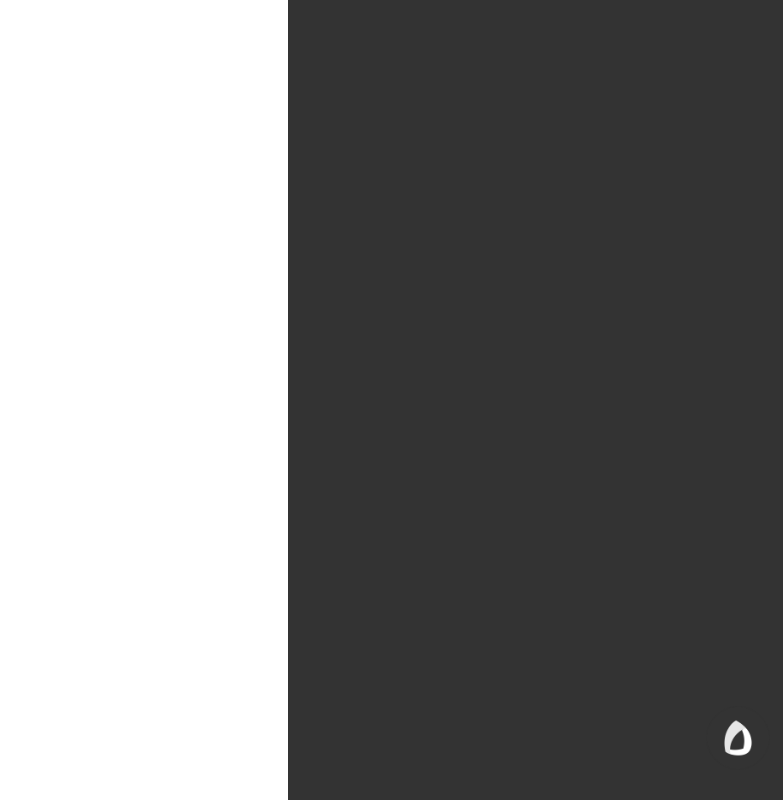
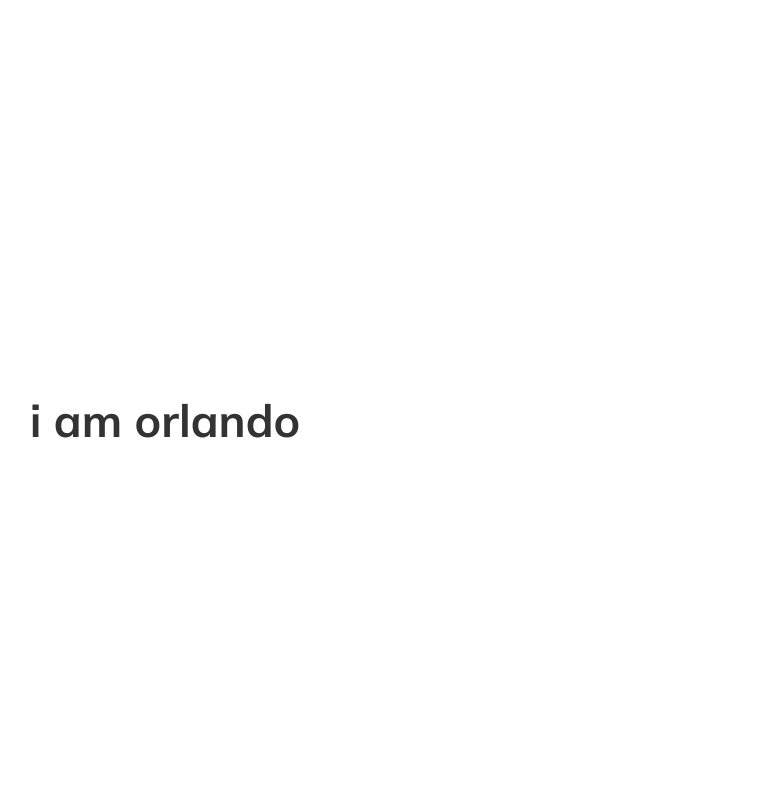
Before and after one commit to 0rland0Wats0n/orlandowatson.me, a React (Create React App) app: page / in a window 1280 px wide. Shown: the whole page, without its empty margins (480-1263 px from the left). Built offline with nearby package versions, Linux system fonts and the light colour scheme.

Commit message:
logic kinda works need more testing tho

```diff
--- a/src/App.tsx
+++ b/src/App.tsx
@@ -1,9 +1,8 @@
 import './styles/App.scss';
 
-import React, { useLayoutEffect, useState } from 'react';
+import React, { useEffect, useRef, useState, useMemo } from 'react';
 
 import RESUME_DATA, { SocialLogos } from './lib/resume.data';
-import LOGO from './media/logo.png';
 
 import NameAndTitleWithFlag from './components/NameAndTitleWithFlag';
 import ResumeSection from './components/ResumeSection';
@@ -12,25 +11,8 @@ import ExperienceSection from './components/ResumeSection/ExperienceSection';
 import TechStackSection from './components/ResumeSection/TechStackSection';
 import ContactsSection from './components/ResumeSection/ContactsSection';
 import AnimatedSlideContainer from './components/AnimatedSlideContainer';
-import { ResumeConfiguration } from './lib/models';
-
-function App() {
-  const [windowWidth, setWindowWidth] = useState(window.innerWidth);
-
-  useLayoutEffect(() => {
-    const getAndSetWindowWidth = () => {
-      setWindowWidth(window.innerWidth);
-    }
-
-    if (document.readyState === 'complete') {
-      getAndSetWindowWidth();
-    }
-
-    window.addEventListener('resize', getAndSetWindowWidth);
-    return () => {
-      window.removeEventListener('resize', getAndSetWindowWidth);
-    }
-  })
+import { ResumeConfiguration, Transition, Active, TransitionDirection } from './lib/models';
+import { throttle } from './lib/functions';
 
 const {
   name,
@@ -43,55 +25,105 @@ function App() {
   contact
 } = RESUME_DATA;
 
-  const leftSideChildren: Record<keyof ResumeConfiguration, () => React.ReactNode> = {
-    name: () => <NameAndTitleWithFlag name={name} />,
-    title: () => <NameAndTitleWithFlag name={name} title={title} />,
-    country: () => <NameAndTitleWithFlag name={name} title={title} country={country} />,
-    introduction: () => {
+const sections = Object.keys(RESUME_DATA) as Array<keyof ResumeConfiguration>;
+const defaultTransition: Transition = {
+  isTransitioning: false,
+  direction: 'forward',
+  timeInMs: 1000
+}
+const defaultActive: Active = {
+  left: -1,
+  right: 0
+}
+
+function App() {
+  const [windowWidth, setWindowWidth] = useState(window.innerWidth);
+  const [activeLeft, _setActiveLeft] = useState(defaultActive.left);
+  const [activeRight, _setActiveRight] = useState(defaultActive.right);
+  const [leftStack, _setLeftStack] = useState<React.ReactNode[]>([]);
+  const [transitioning, _setTransitioning] = useState(defaultTransition.isTransitioning);
+  const [transitionDirection, setTransitionDirection] = useState<TransitionDirection>(defaultTransition.direction);
+  const [transitionTimeInMs, setTransitionTimeInMs] = useState(defaultTransition.timeInMs);
+  const leftRef = useRef<HTMLDivElement>(null);
+  const rightRef = useRef<HTMLDivElement>(null);
+  const activeLeftRef = useRef(activeLeft);
+  const activeRightRef = useRef(activeRight);
+  const transitioningRef = useRef(transitioning);
+  const leftStackRef = useRef(leftStack);
+
+  const setActiveLeft = (active: number) => {
+    activeLeftRef.current = active
+    _setActiveLeft(active);
+  }
+
+  const setActiveRight = (active: number) => {
+    activeRightRef.current = active
+    _setActiveRight(active);
+  }
+
+  const setTransitioning = (transitioning: boolean) => {
+    transitioningRef.current = transitioning;
+    _setTransitioning(transitioning);
+  }
+
+  const setLeftStack = (stack: React.ReactNode[]) => {
+    leftStackRef.current = stack;
+    _setLeftStack(stack);
+  }
+
+  const leftSideChildren: Record<keyof ResumeConfiguration, (key?: string) => React.ReactNode> = useMemo(() => {
+    return {
+      name: (key?: string) => <NameAndTitleWithFlag name={name} key={key} />,
+      title: (key?: string) => <NameAndTitleWithFlag name={name} title={title} key={key} />,
+      country: (key?: string) => <NameAndTitleWithFlag name={name} title={title} country={country} key={key} />,
+      introduction: (key?: string) => {
         return (
-        <section className="Introduction">
+          <section className="Introduction" key={key}>
             <p>{introduction.full || introduction.short}</p>
           </section>
         )
       },
-    education: () => {
+      education: (key?: string) => {
         return (
           <ResumeSection
             title="education"
             introduction={education.introduction}
+            key={key}
           >
             <EducationSection education={education.data} />
           </ResumeSection>
         )
       },
-    experience: () => {
+      experience: (key?: string) => {
         return (
-        <ResumeSection title="experience">
+          <ResumeSection title="experience" key={key}>
             <ExperienceSection experiences={experience.data} />
           </ResumeSection>
         )
       },
-    skills: () => {
+      skills: (key?: string) => {
         return (
           <ResumeSection
             title="tech stack"
             introduction={skills.introduction}
+            key={key}
           >
             <TechStackSection skills={skills.data} windowWidth={windowWidth} />
           </ResumeSection>
         )
       },
-    contact: () => {
+      contact: (key?: string) => {
         return (
-        <ResumeSection title="get in touch">
+          <ResumeSection title="get in touch" key={key}>
             <ContactsSection contacts={contact.data} />
           </ResumeSection>
         )
       }
     }
+  }, [windowWidth])
 
   const rightSideChildren: Record<keyof ResumeConfiguration, () => React.ReactNode> = {
-    name: () => <h1 className="Right-name">i am {name}</h1>,
+    name: () => null,
     title: () => <h2 className="Right-title">i am a {title}</h2>,
     country: () => <h2 className="Right-country">i am from {country.name}</h2>,
     introduction: () => <h4 className="Right-intro">{introduction.short}</h4>,
@@ -153,6 +185,107 @@ function App() {
     }
   }
 
+  useEffect(() => {
+    const getAndSetWindowWidth = () => {
+      setWindowWidth(window.innerWidth);
+    }
+
+    if (document.readyState === 'complete') {
+      getAndSetWindowWidth();
+    }
+
+    window.addEventListener('resize', getAndSetWindowWidth);
+    return () => {
+      window.removeEventListener('resize', getAndSetWindowWidth);
+    }
+  })
+
+  useEffect(() => {
+    const updateTransition = (
+      transitioning: boolean,
+      direction: TransitionDirection = defaultTransition.direction,
+      time: number = defaultTransition.timeInMs
+    ) => {
+      setTransitioning(transitioning);
+      setTransitionDirection(direction);
+      setTransitionTimeInMs(time);
+
+      if (transitioning) {
+        setTimeout(() => updateTransition(false), transitionTimeInMs+500);
+      }
+    }
+
+    const updateActiveCount = (direction: TransitionDirection = transitionDirection) => {
+      setTransitionDirection(direction);
+
+      const l = sections.length;
+      const activeLeftCurrent = activeLeftRef.current;
+      const activeRightCurrent = activeRightRef.current;
+      if (direction === 'forward' && activeRightCurrent < l && activeLeftCurrent < l) {
+        const nextLeft = activeLeftCurrent+1;
+        setActiveLeft(nextLeft);
+        setActiveRight(activeRightCurrent+1);
+        updateLeftStack(direction, nextLeft);
+        return;
+      }
+
+      if (direction === 'backward' && activeLeftCurrent > -1 && activeRightCurrent > 0) {
+        const prevLeft = activeLeftCurrent-1;
+        setActiveLeft(prevLeft);
+        setActiveRight(activeRightCurrent-1);
+        updateLeftStack(direction, prevLeft);
+        return;
+      }
+    }
+
+    const updateLeftStack = (direction: TransitionDirection, active: number) => {
+      const as = sections[active];
+      if (active > -1 && active <= 2) {
+        setLeftStack([leftSideChildren[as](as)]);
+      } else {
+        const newStack = direction === 'forward' ?
+          [...leftStackRef.current, leftSideChildren[as](as)] :
+          leftStackRef.current.slice(0, -1)
+        setLeftStack(newStack);
+      }
+    }
+
+    const handleWheelRightSide = (event: WheelEvent) => {
+      const currentRight = rightRef.current;
+      if (currentRight && !transitioningRef.current) {
+        const direction: TransitionDirection = event.deltaY > 0 ? 'forward' : 'backward';
+        updateTransition(true);
+        updateActiveCount(direction);
+      }
+    }
+
+    const handleWheelLeftSide = (event: WheelEvent) => {
+      const currentLeft = leftRef.current;
+      if (currentLeft && activeLeftRef.current === -1 && event.deltaY > 0) {
+        updateTransition(true);
+        updateActiveCount('forward');
+      }
+    }
+
+    const cleanUp = () => {
+      if (windowWidth < 900) {
+        rightRef.current?.removeEventListener('wheel', throttle(handleWheelRightSide, transitionTimeInMs));
+        leftRef.current?.removeEventListener('wheel', throttle(handleWheelLeftSide, transitionTimeInMs));
+      }
+    }
+
+    if (windowWidth >= 900) {
+      rightRef.current?.addEventListener('wheel', throttle(handleWheelRightSide, transitionTimeInMs));
+      leftRef.current?.addEventListener('wheel', throttle(handleWheelLeftSide, transitionTimeInMs));
+    }
+
+    window.addEventListener('resize', cleanUp);
+
+    return () => {
+      window.removeEventListener('resize', cleanUp);
+    }
+  });
+
   const _renderLeftSide = () => {
     if (windowWidth < 900) {
       return (
@@ -166,19 +299,43 @@ function App() {
         </>
       )
     }
+
+    if (activeLeft === -1) {
+      return <NameAndTitleWithFlag name={`i am ${name}`} />;
+    }
+
+    return (
+      <>{leftStack}</>
+    )
+  }
+
+  const _renderRightSide = () => {
+    if (windowWidth >= 900 && activeRight > 0) {
+      if (activeRight >= sections.length) {
+        return null;
+      }
+
+      const currentSection = sections[activeRight];
+      return rightSideChildren[currentSection]();
+    }
   }
 
   return (
     <div className="App">
-      <section className="App-left">
+      <section
+        className="App-left"
+        data-is-at-start={activeLeft === -1}
+        ref={leftRef}
+      >
         {_renderLeftSide()}
       </section>
       <AnimatedSlideContainer
         className='App-right'
-        logo={LOGO}
         backgroundColor='#333'
+        atStart={activeRight === 0}
+        ref={rightRef}
       >
-
+        {_renderRightSide()}
       </AnimatedSlideContainer>
     </div>
   );
--- a/src/components/AnimatedSlideContainer.tsx
+++ b/src/components/AnimatedSlideContainer.tsx
@@ -1,4 +1,4 @@
-import React, { Children, PropsWithChildren, useEffect, useRef, useState } from 'react';
+import React, { PropsWithChildren, forwardRef } from 'react';
 
 export interface AnimatedSlideContainerSection {
   title: string;
@@ -7,58 +7,31 @@ export interface AnimatedSlideContainerSection {
 
 interface AnimatedSlideContainerProps extends PropsWithChildren {
   backgroundColor?: string;
-  logo?: string;
   className?: string;
+  atStart?: boolean;
 }
 
-export default function AnimatedSlideContainer({
-  backgroundColor = 'white',
-  logo,
-  className = '',
-  children
-}: AnimatedSlideContainerProps) {
-  const [activeChild, setActiveChild] = useState(0);
-  const [isAnimating, setIsAnimating] = useState(false);
-  const containerRef = useRef<HTMLDivElement>(null);
-  const arrayChildren = Children.toArray(children);
-
-  useEffect(() => {
-    if (containerRef.current) {
-      containerRef.current.onwheel = (event => {
-        if (containerRef.current && !isAnimating) {
-          const deltaY = event.deltaY;
-          setIsAnimating(true);
-          console.log(deltaY);
-          if (deltaY > 0) {
-            setActiveChild(activeChild+1);
-          } else if (deltaY < 0 && (activeChild-1) >= 0) {
-            setActiveChild(activeChild-1);
-          }
-          setTimeout(() => {
-            setIsAnimating(false);
-          }, 2000);
-        }
-      })
-    }
-  });
-
+const AnimatedSlideContainer = forwardRef<HTMLDivElement, AnimatedSlideContainerProps>((
+  {
+    backgroundColor = 'white',
+    className = '',
+    atStart,
+    children
+  },
+  ref
+) => {
   return (
-    <div className={`AnimatedSlideContainer ${className}`} ref={containerRef}>
-      <div className="Animated-bg" style={{backgroundColor}}/>
+    <div
+      className={`AnimatedSlideContainer ${className}`}
+      ref={ref}
+      data-is-at-start={atStart}
+    >
+      <div className="Animated-bg" style={{backgroundColor}} />
       <section className="Animated-children">
-        {
-          Children.map(arrayChildren, (child, index) => {
-            return (
-              <div className="Animated-child" data-is-active={activeChild === index+1}>
-                {child}
-              </div>
-            )
-          })
-        }
+        {children}
       </section>
-      {
-        logo ? <img src={logo} alt="Logo" className="Logo" /> : null
-      }
     </div>
   )
-}
+})
+
+export default AnimatedSlideContainer;
--- a/src/styles/App.scss
+++ b/src/styles/App.scss
@@ -15,6 +15,10 @@
   align-items: center;
 
   .App-left {
+    display: flex;
+    flex-direction: column;
+    transition: width 700ms linear;
+
     .Introduction {
       padding: 30px 30px 0;
     }
@@ -23,17 +27,33 @@
       width: 60%;
       height: 100%;
       overflow-y: auto;
+      justify-content: flex-end;
+
+      &[data-is-at-start=true] {
+        width: 100%;
+        display: flex;
+        flex-direction: column;
+        justify-content: center;
+        align-items: center;
+      }
     }
   }
 
   .App-right {
     width: 0;
     overflow: hidden;
+    color: white;
+    transition: width 700ms linear;
 
     @media (min-width: 900px) {
       width: 40%;
       height: 100%;
       overflow: hidden;
+
+      &[data-is-at-start=true] {
+        width: 0;
+        overflow: visible;
+      }
     }
   }
 
--- a/src/styles/modules/AnimatedSlideContainer.module.scss
+++ b/src/styles/modules/AnimatedSlideContainer.module.scss
@@ -6,33 +6,21 @@
 
   .Animated-bg {
     position: absolute;
-    width: 32px;
-    height: 32px;
-    bottom: 45px;
-    right: 45px;
-    border-radius: 100%;
-    transform: scale(5500%);
+    width: 100%;
+    height: 100%;
+    top: 0;
+    left: 0;
     z-index: -1;
   }
 
-  .Logo {
-    width: 64px;
-    max-width: 100%;
-    position: absolute;
-    bottom: 30px;
-    right: 30px;
+  .Animated-children {
+    overflow: hidden;
+    color: white;
+    text-align: right;
+    padding: 0 40px;
   }
 
-  .Animated-children {
-    .Animated-child {
-      overflow: hidden;
-      color: white;
-      text-align: right;
-      padding: 0 40px;
+  &[data-is-at-start=false] {
 
-      &[data-is-active=false] {
-        height: 0;
-      }
-    }
   }
 }
```
Also changed, not shown: src/lib/functions.ts (+30 -0 lines), src/lib/models.ts (+13 -0 lines). Lines whose indentation alone changed are shown as unchanged.
